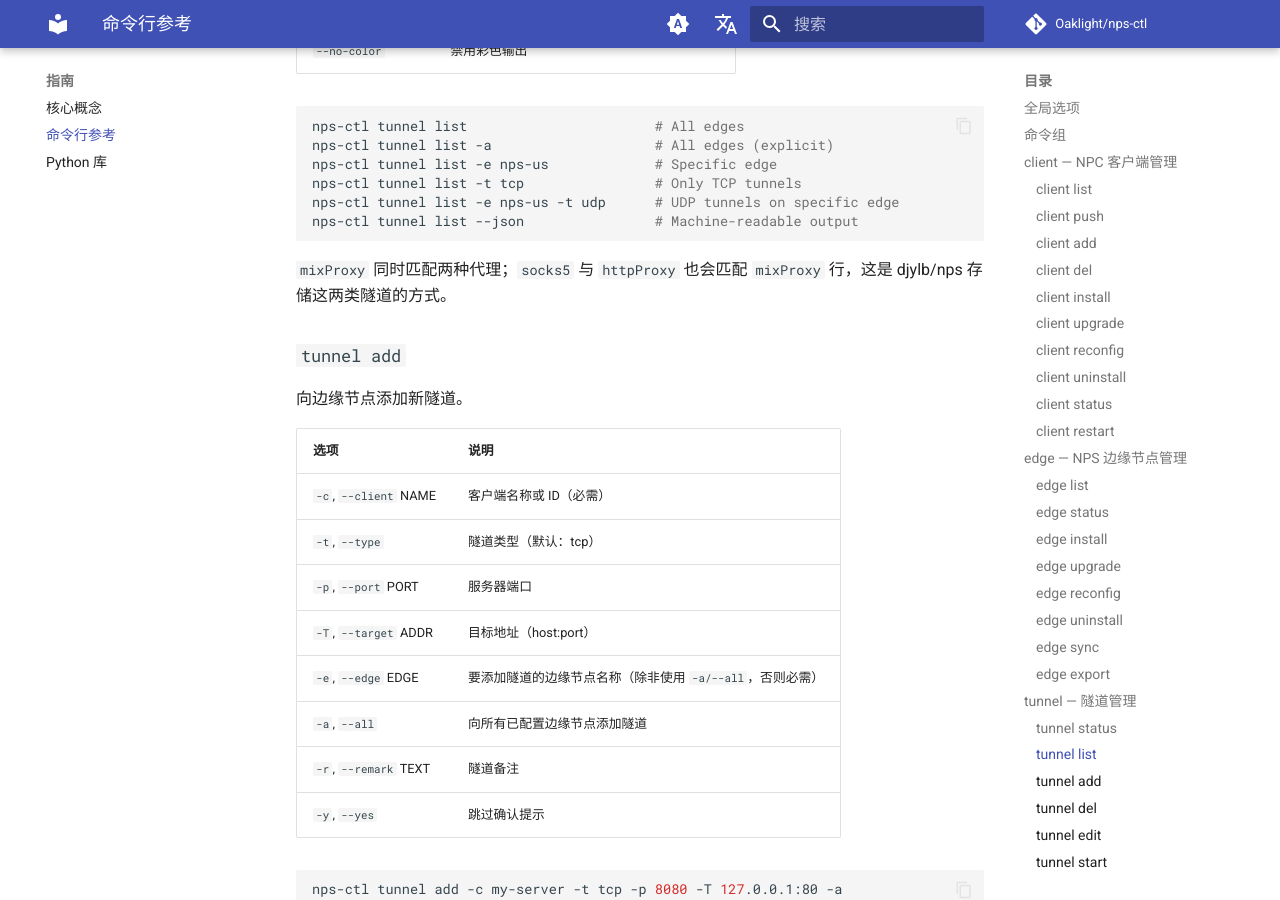
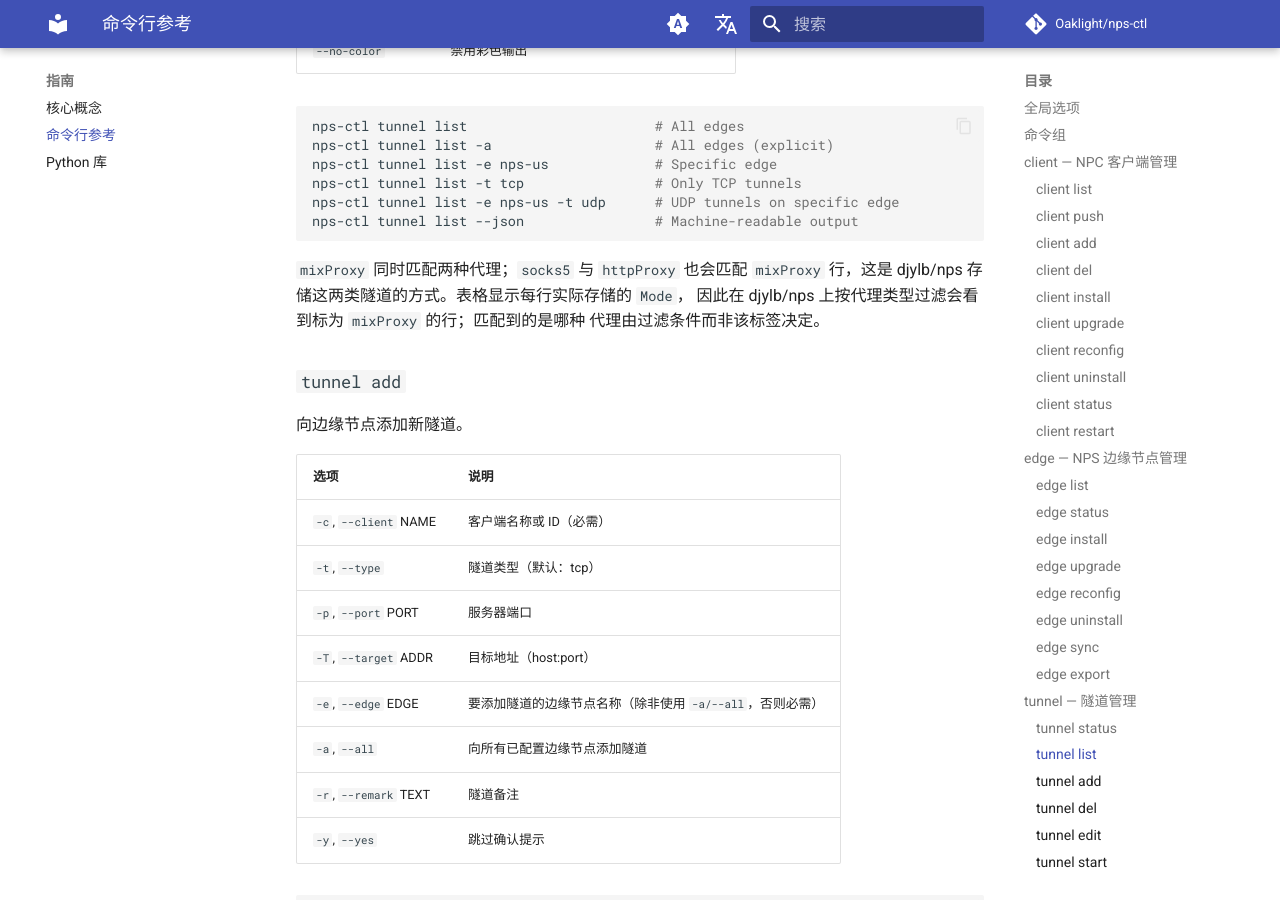
Before and after one commit to Oaklight/nps-ctl, an MkDocs documentation site: the page built from docs/guides/cli.md, in a window 1280 px wide and 900 px high, scrolled down 11353 px. Built offline with MkDocs 1.6.1 and Material for MkDocs 9.7.7, drawn with Linux system fonts in a browser that asks for light colours; comment, search, counter and statistics services are not loaded; some of the changed text lies outside the part shown.

Commit message:
docs: document proxy flag preservation and port-range locators

````diff
--- a/docs/guides/cli.md
+++ b/docs/guides/cli.md
@@ -414,7 +414,9 @@
 ```
 
 `mixProxy` 同时匹配两种代理；`socks5` 与 `httpProxy` 也会匹配 `mixProxy`
-行，这是 djylb/nps 存储这两类隧道的方式。
+行，这是 djylb/nps 存储这两类隧道的方式。表格显示每行实际存储的 `Mode`，
+因此在 djylb/nps 上按代理类型过滤会看到标为 `mixProxy` 的行；匹配到的是哪种
+代理由过滤条件而非该标签决定。
 
 ### `tunnel add`
 
@@ -459,6 +461,9 @@
 
 !!! note "多匹配安全机制"
     如果多个隧道匹配定位器，命令将报错退出。使用 `--id` 配合 `-e` 以精确定位。
+
+!!! note "端口范围"
+    `-p/--port` 会匹配隧道的 `Port` 或其 `Ports` 范围中的任意端口。
 
 ### `tunnel edit`
 
````
Also changed, not shown: docs/changelog.md (+3 -0 lines), docs/reference/api.md (+2 -0 lines).
